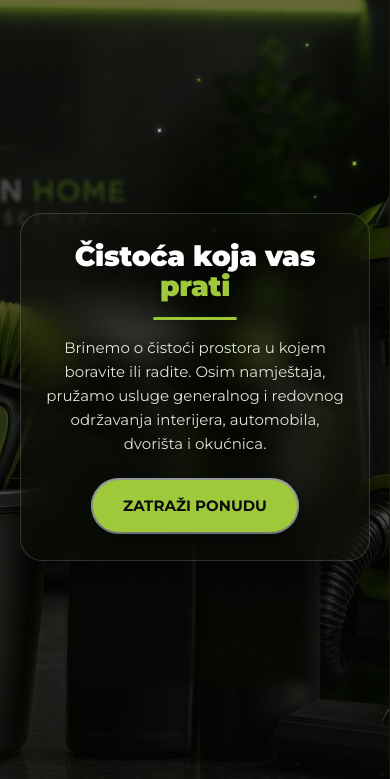
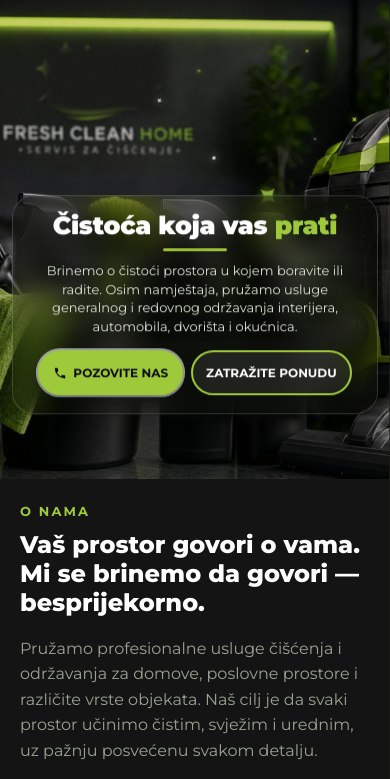
Before and after one commit to smartfixservis/freshcleanhome, a plain HTML site: page index.html in a window 390 px wide. Shown: the part 59-838 px from the top of the page. Drawn offline with Linux system fonts and the light colour scheme.

Commit message:
Add files via upload

```diff
--- a/index.html
+++ b/index.html
@@ -50,13 +50,17 @@
   .hero{position:relative;min-height:100vh;display:flex;align-items:center;overflow:hidden;padding-top:48px}
   .hero .hero-img{position:absolute;inset:0;width:100%;height:100%;object-fit:cover;object-position:center 42%;z-index:1}
   .hero::after{content:"";position:absolute;inset:0;z-index:2;background:linear-gradient(180deg,rgba(5,7,3,.46),rgba(5,7,3,.32) 42%,rgba(5,7,3,.52))}
-  .hero-content{position:relative;z-index:3;max-width:400px;margin:0 auto;text-align:center;padding:24px 30px;background:rgba(16,20,12,.32);backdrop-filter:blur(15px) saturate(1.1);-webkit-backdrop-filter:blur(15px) saturate(1.1);border:1px solid rgba(255,255,255,.16);border-radius:22px;box-shadow:0 22px 50px rgba(0,0,0,.45)}
+  .hero-content{position:relative;z-index:3;max-width:460px;margin:0 auto;text-align:center;padding:24px 30px;background:rgba(16,20,12,.32);backdrop-filter:blur(15px) saturate(1.1);-webkit-backdrop-filter:blur(15px) saturate(1.1);border:1px solid rgba(255,255,255,.16);border-radius:22px;box-shadow:0 22px 50px rgba(0,0,0,.45)}
   .hero-title{font-weight:900;font-size:clamp(28px,4vw,50px);line-height:1.04;letter-spacing:-.01em;color:#fff;text-shadow:0 2px 20px rgba(0,0,0,.5)}
   .hero-title span{color:var(--lime)}
   .hero-div{width:84px;height:3px;background:var(--lime);border-radius:3px;margin:16px auto}
   .hero-lead{max-width:540px;color:#dfe5d7;font-size:15px;text-shadow:0 1px 10px rgba(0,0,0,.6)}
   .hero-cta{display:inline-flex;align-items:center;gap:10px;margin-top:24px;background:var(--lime);color:#0d0d0d;font-weight:700;font-size:15px;padding:14px 30px;border-radius:999px;animation:ctaPulse 1.1s ease-in-out infinite;transition:background .2s}
   .hero-cta:hover{background:var(--lime-l)}
+  .hero-ctas{display:flex;flex-wrap:wrap;justify-content:center;gap:10px;margin-top:22px}
+  .hero-ctas .hero-cta{margin-top:0;font-family:inherit;font-size:14px;padding:13px 20px;border:2px solid var(--lime);cursor:pointer;white-space:nowrap}
+  .hero-cta.alt{background:rgba(255,255,255,.08);color:#fff;animation:none}
+  .hero-cta.alt:hover{background:var(--lime);color:#0d0d0d}
   @keyframes ctaPulse{0%{box-shadow:0 10px 26px rgba(0,0,0,.4),0 0 0 0 rgba(226,233,240,.8)}70%{box-shadow:0 10px 26px rgba(0,0,0,.4),0 0 0 15px rgba(226,233,240,0)}100%{box-shadow:0 10px 26px rgba(0,0,0,.4),0 0 0 0 rgba(226,233,240,0)}}
   /* sparkles */
   .sparkles{position:absolute;inset:0;z-index:3;pointer-events:none}
@@ -67,6 +71,21 @@
   /* SECTIONS */
   section.block{padding:45px 0}
   .hero + section.block{padding-top:22px}
+  /* Mobilni i uspravni ekrani: cijela hero slika kao na desktopu, prozor s tekstom ispod */
+  @media (max-width:620px), (orientation:portrait) and (max-width:1024px){
+    .hero{--hh:clamp(400px,58svh,520px);min-height:0;display:block;padding-top:48px;background:#0d0d0d}
+    .hero .hero-img{position:relative;inset:auto;width:100%;height:var(--hh);object-fit:cover;object-position:30% 50%}
+    .hero::after{inset:48px 0 auto 0;height:var(--hh);background:linear-gradient(180deg,rgba(5,7,3,.22),rgba(5,7,3,.12) 40%,rgba(5,7,3,.4))}
+    .sparkles{top:48px;bottom:auto;height:var(--hh)}
+    .hero>.wrap{position:absolute;left:0;right:0;top:calc(48px + var(--hh) * .645);transform:translateY(-50%);z-index:3;padding:0 12px}
+    .hero-content{padding:16px 16px 18px;max-width:430px}
+    .hero-title{font-size:25px}
+    .hero-div{width:64px;margin:10px auto}
+    .hero-lead{font-size:13px;line-height:1.45}
+    .hero-ctas{margin-top:14px;gap:8px}
+    .hero-ctas .hero-cta{font-size:12px;padding:11px 13px;gap:6px}
+    .hero-ctas .hero-cta svg{width:14px;height:14px}
+  }
   .sec-head{text-align:center;max-width:680px;margin:0 auto 54px}
   .eyebrow{color:var(--lime);font-weight:700;letter-spacing:.16em;text-transform:uppercase;font-size:13px}
   .sec-head h2{font-weight:800;font-size:clamp(26px,4vw,42px);margin-top:10px;line-height:1.15;color:#fff}
@@ -208,8 +227,6 @@
     .foot-grid{grid-template-columns:1fr}
     .foot-grid>div:last-child{width:100%;margin-left:0;text-align:center}
     section.block{padding:32px 0}
-    .hero::after{background:linear-gradient(180deg,rgba(5,7,3,.6),rgba(5,7,3,.75))}
-    .hero-content{padding:28px 22px}
   }
 </style>
 </head>
@@ -263,7 +280,10 @@
       <h1 class="hero-title">Čistoća koja vas <span>prati</span></h1>
       <div class="hero-div"></div>
       <p class="hero-lead">Brinemo o čistoći prostora u kojem boravite ili radite. Osim namještaja, pružamo usluge generalnog i redovnog održavanja interijera, automobila, dvorišta i okućnica.</p>
-      <a href="tel:+387603128760" class="hero-cta">ZATRAŽI PONUDU</a>
+      <div class="hero-ctas">
+        <a href="tel:+387603128760" class="hero-cta"><svg width="17" height="17" viewBox="0 0 24 24" fill="none"><path d="M6.6 10.8a15 15 0 006.6 6.6l2.2-2.2a1 1 0 011-.24 11.4 11.4 0 003.6.58 1 1 0 011 1V20a1 1 0 01-1 1A17 17 0 013 4a1 1 0 011-1h3.5a1 1 0 011 1 11.4 11.4 0 00.58 3.6 1 1 0 01-.24 1l-2.24 2.2z" fill="#0d0d0d"/></svg>POZOVITE NAS</a>
+        <button type="button" class="hero-cta alt" data-upit>ZATRAŽITE PONUDU</button>
+      </div>
     </div>
   </div>
 </section>
@@ -423,6 +443,14 @@
 </div>
 
 <script>
+  // Uvijek otvori od vrha (osim povratka s podstranice na #sekciju)
+  (function(){
+    try{if('scrollRestoration' in history)history.scrollRestoration='manual'}catch(_){}
+    var internal=false;try{internal=!!document.referrer&&new URL(document.referrer).host===location.host&&location.host!==''}catch(_){}
+    if(location.hash&&!internal){try{history.replaceState(null,'',location.pathname+location.search)}catch(_){}}
+    function top(){if(!location.hash){var h=document.documentElement,b=h.style.scrollBehavior;h.style.scrollBehavior='auto';window.scrollTo(0,0);h.style.scrollBehavior=b}}
+    top();addEventListener('load',top);addEventListener('pageshow',top);
+  })();
   // U pregledu (okvir) vanjski linkovi bez target=_blank da bi se otvorili; na pravom sajtu ostaju u novoj kartici
   if(window.top!==window){document.querySelectorAll('a[target="_blank"]').forEach(function(a){a.removeAttribute('target')})}
   // intro preloader
@@ -459,6 +487,7 @@
     function open(){m.classList.add('open');m.setAttribute('aria-hidden','false')}
     function close(){m.classList.remove('open');m.setAttribute('aria-hidden','true')}
     btn.addEventListener('click',open);
+    document.querySelectorAll('[data-upit]').forEach(function(b){b.addEventListener('click',open)});
     c.addEventListener('click',close);
     m.addEventListener('click',function(e){if(e.target===m)close()});
     addEventListener('keydown',function(e){if(e.key==='Escape')close()});
```
